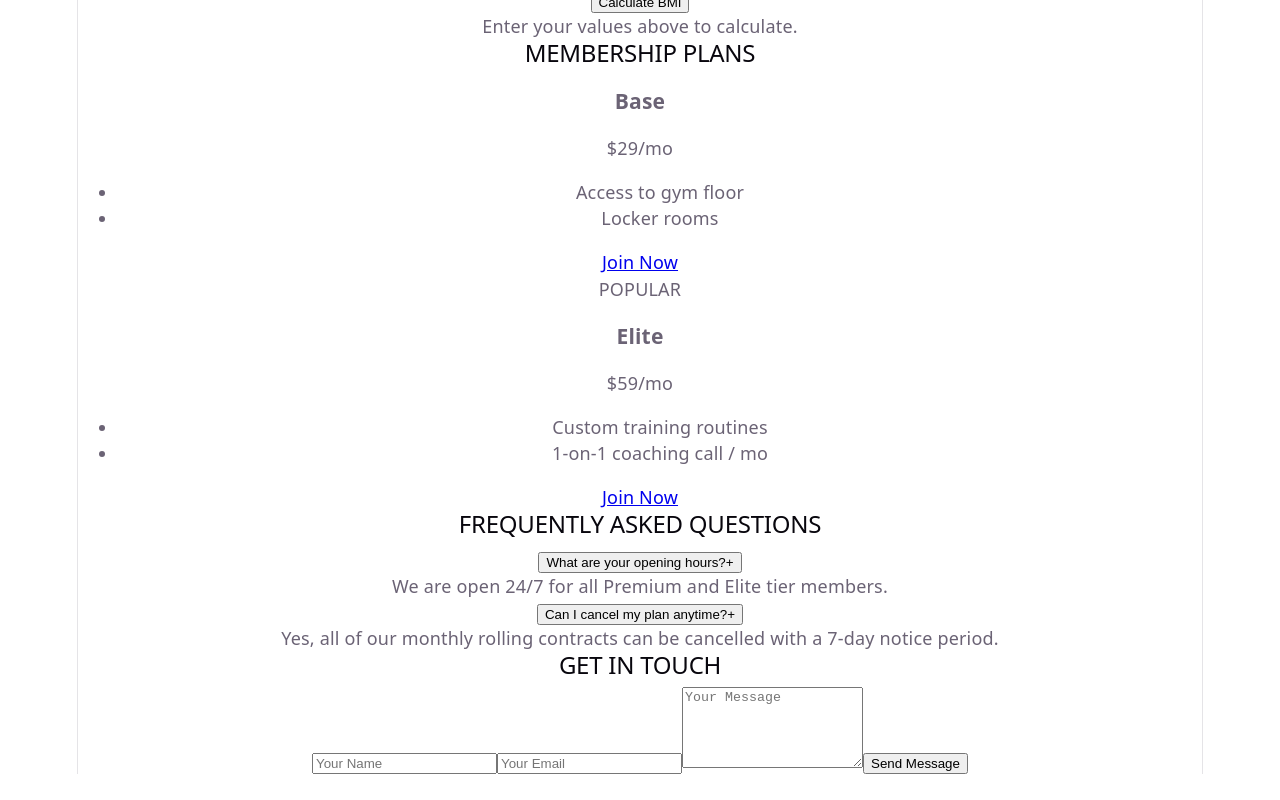
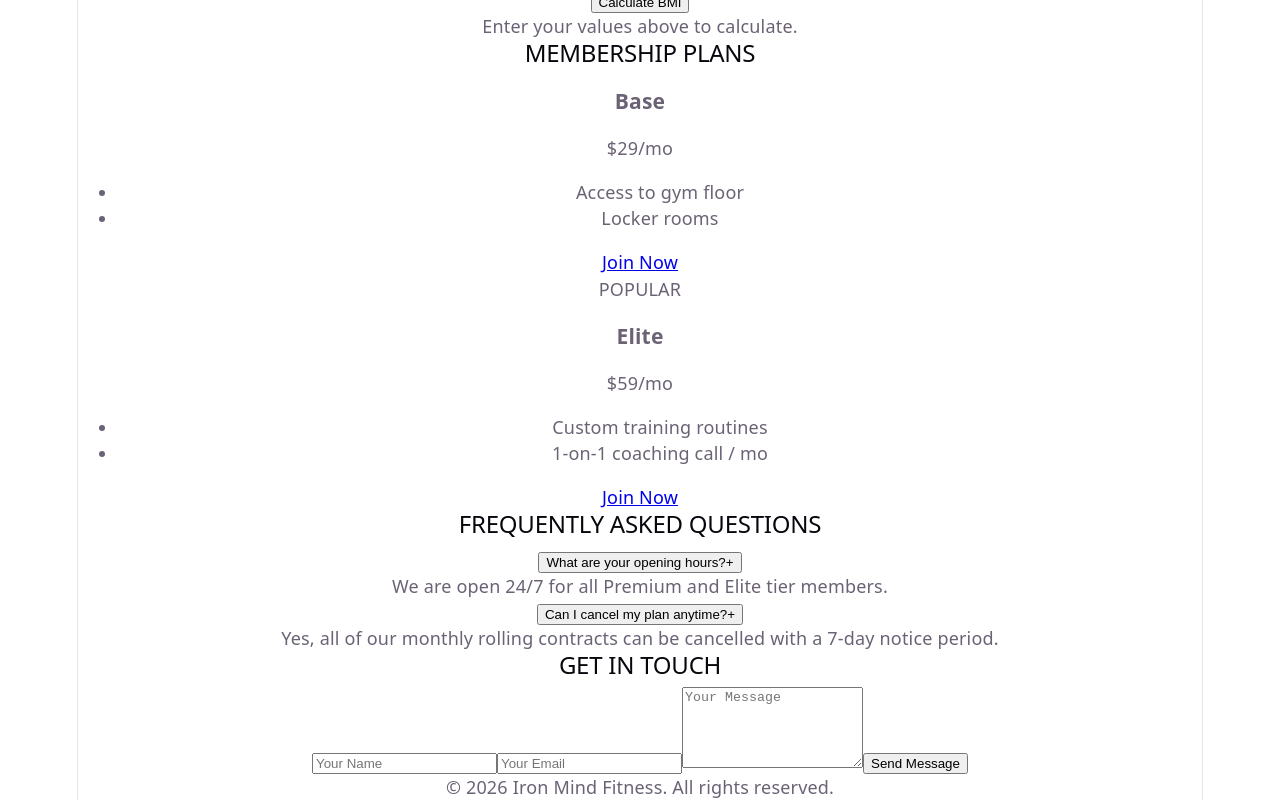
Before and after one commit to sauravnn/glowing-broccoli, a React app in the folder frontend/: page / in a window 1280 px wide. Shown: the part 1295-2095 px from the top of the page. Before the commit the page ends 2069 px from the top, so only its background shows below. Built offline with nearby package versions, Linux system fonts and the light colour scheme; the HTML template or start-up script is replaced by a standard one.

Commit message:
Convert entire landing page into React components

```diff
--- a/frontend/src/App.jsx
+++ b/frontend/src/App.jsx
@@ -7,6 +7,7 @@ import BMI from "./components/BMI";
 import Pricing from "./components/Pricing";
 import FAQ from "./components/FAQ";
 import Contact from "./components/Contact";
+import Footer from "./components/Footer";
 
 function App() {
   return (
@@ -20,6 +21,7 @@ function App() {
       <Pricing/>
       <FAQ/>
       <Contact/>
+      <Footer/>
     </>
   );
 }
--- /dev/null
+++ b/frontend/src/components/Footer.jsx
@@ -0,0 +1,9 @@
+function Footer() {
+    return (
+      <footer>
+        <p>© 2026 Iron Mind Fitness. All rights reserved.</p>
+      </footer>
+    );
+  }
+
+  export default Footer;
```
